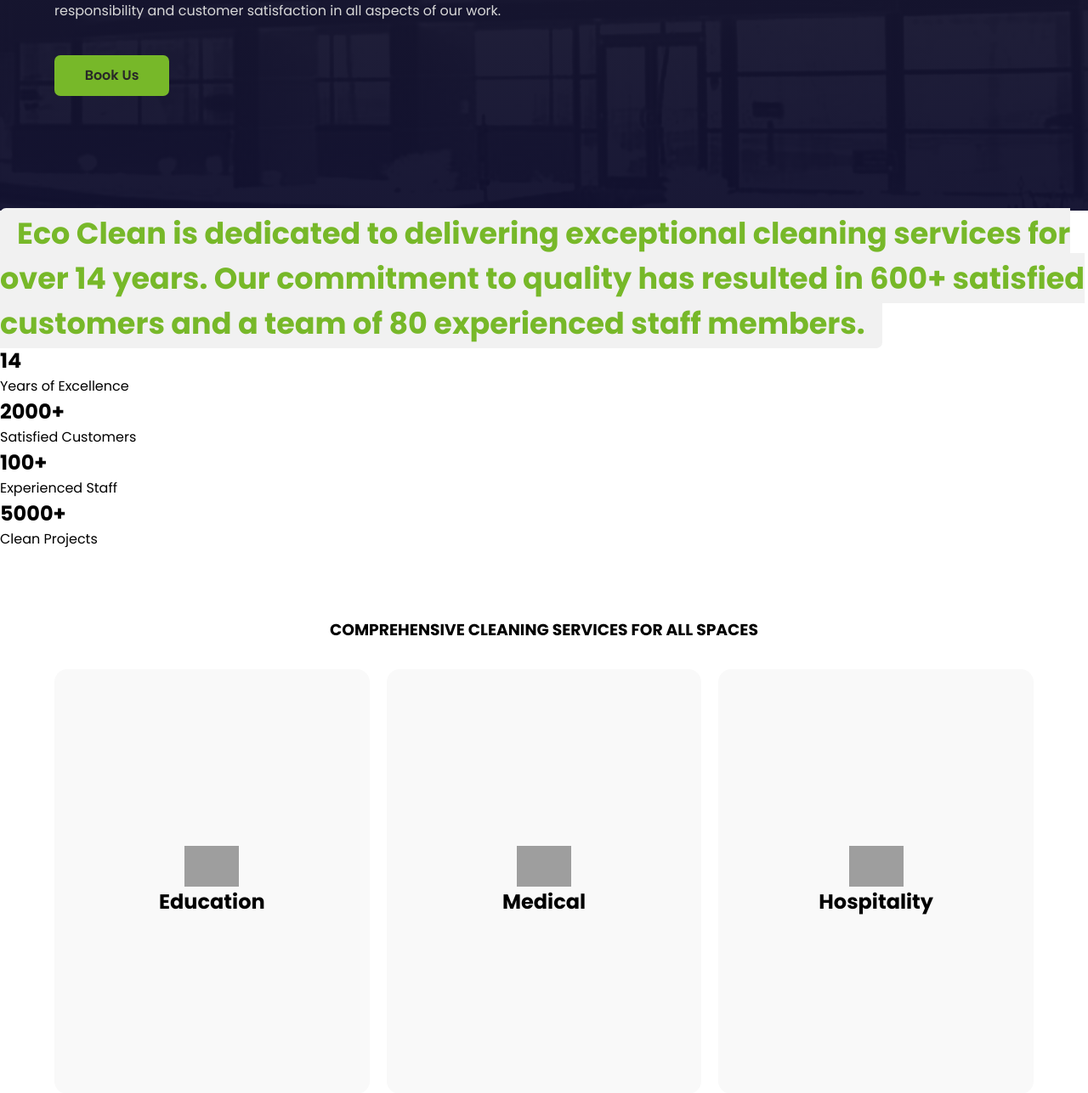
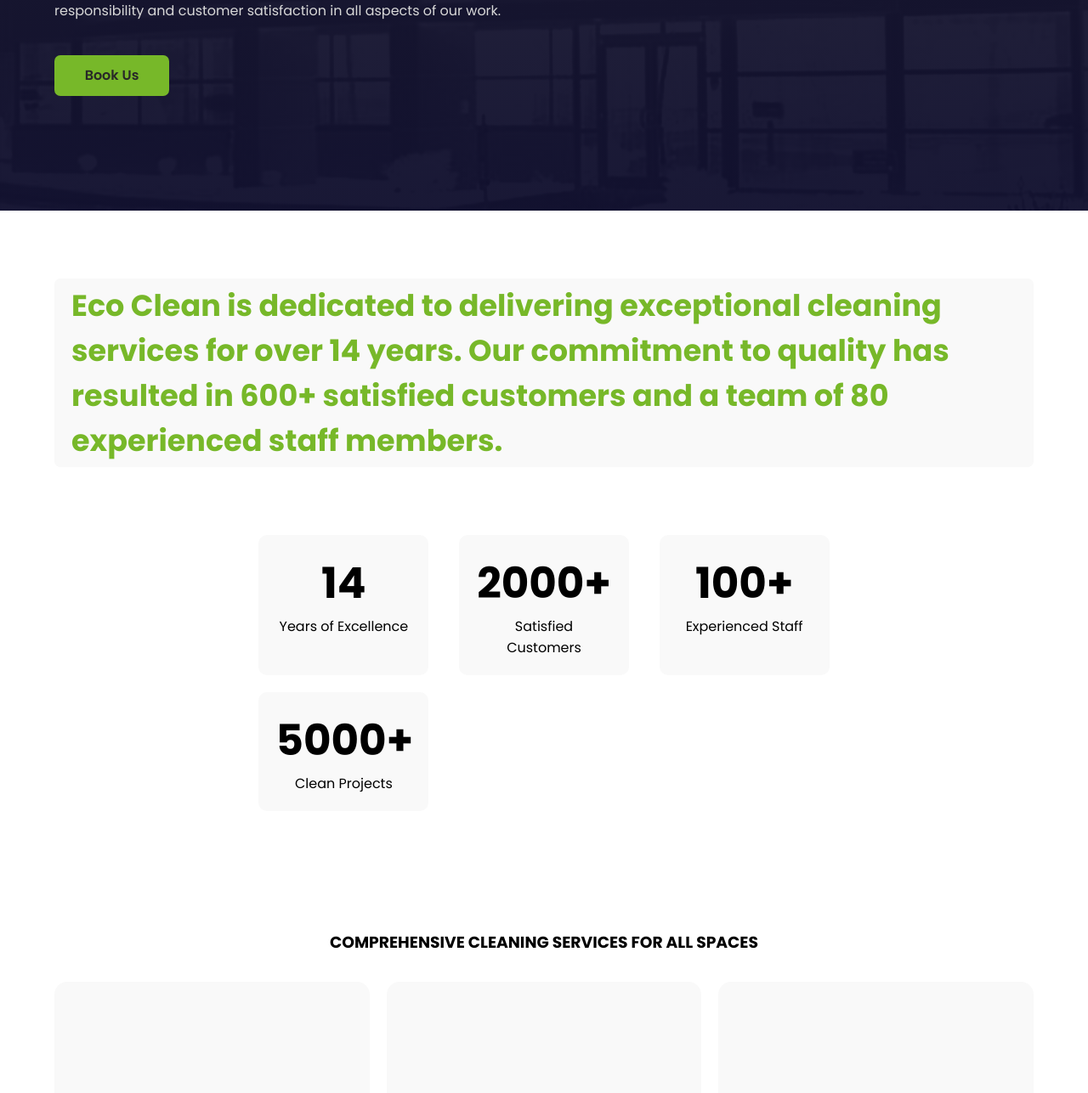
Before and after one commit to KarielM/EcoClean, a Django app: page / in a window 1280 px wide. Shown: the part 749-2036 px from the top of the page at 85% size. Run offline with Django 5.2, Linux system fonts and the light colour scheme; grey boxes are pictures that could not be loaded.

Commit message:
css changes

```diff
--- a/EcoClean/App/static/css/style.css
+++ b/EcoClean/App/static/css/style.css
@@ -23,8 +23,6 @@
     rgb(128, 128, 128),
     0.9
   ); */
-  /* background-image: linear-gradient(rgba(9, 5, 54, 0.3), rgba(5, 4, 46, 0.7)),
-    url(images/background.png); */
   background-image: linear-gradient(rgba(9, 5, 54, 0.3), rgba(5, 4, 46, 0.7)),
     url(../images/upper-bg.png);
   padding: 0 5%;
@@ -168,6 +166,16 @@ button a {
   padding: 5rem 5%;
 }
 
+.top-sec {
+  width: 100%;
+  height: fit-content;
+  display: flex;
+  justify-content: center;
+  flex-direction: column;
+  align-items: center;
+  padding: 5rem 5% 0 5%;
+}
+
 .content-sec h1 {
   font-size: 35px;
   font-weight: 700;
@@ -179,7 +187,7 @@ strong {
   font-weight: 700;
   margin-bottom: 20px;
   color: #77b829;
-  background-color: #f1f1f1;
+  background-color: #f9f9f9;
   border-radius: 7px;
   padding: 5px 20px;
 }
@@ -336,6 +344,41 @@ strong {
   width: 4rem;
 }
 
+.stat-sec {
+  width: 100%;
+  display: flex;
+  margin-top: 50px;
+  padding: 0 20%;
+  flex-wrap: wrap;
+  justify-content: space-between;
+  margin-bottom: 50px;
+}
+
+.stat-card {
+  max-width: 200px;
+  width: 100%;
+  text-align: center;
+  padding: 20px;
+  margin: 10px;
+  background-color: #f9f9f9;
+  border-radius: 10px;
+}
+
+.stat-card h1 {
+  font-size: 50px;
+  font-weight: 700;
+}
+
+.footer-sec {
+  width: 100%;
+  height: fit-content;
+  display: flex;
+  justify-content: center;
+  flex-direction: column;
+  align-items: left;
+  padding: 5rem 5%;
+}
+
 @media (max-width: 1080px) {
   .left-sec h1 {
     font-size: 50px;
--- a/EcoClean/App/templates/base.html
+++ b/EcoClean/App/templates/base.html
@@ -51,7 +51,7 @@
     </div>
     {% block content %}{% endblock content %}
   </body>
-  <footer>
+  <footer class="footer-sec">
     <img class="logo" src="{% static 'images/logo2.png'%}" style="vertical-align:middle;width:110px;height:114px;"/>
     <img class="logo" src="{% static 'images/recycle.jpg'%}" style="vertical-align:middle;width:210px;height:214px;"/>
     <p>
--- a/EcoClean/App/templates/home.html
+++ b/EcoClean/App/templates/home.html
@@ -1,26 +1,31 @@
 {% extends "base.html" %}
 {% load static %}
 {%block content%}
-<div>
+<div class="top-sec">
   <strong>
     Eco Clean is dedicated to delivering exceptional cleaning services for over 14 years. Our commitment to quality has resulted in 600+ satisfied customers and a team of 80 experienced staff members.</strong>
-    <div class="word-card">
-      <h2>14</h2>
+
+  <div class="stat-sec">
+    <div class="stat-card">
+      <h1>14</h1>
       <p>Years of Excellence</p>
     </div>
-    <div class="word-card">
-      <h2>2000+</h2>
-      <p> Satisfied Customers</p>
+    <div class="stat-card">
+      <h1>2000+</h1>
+      <p>Satisfied Customers</p>
     </div>
-    <div class="word-card">
-      <h2>100+</h2>
-      <p> Experienced Staff</p>
+    <div class="stat-card">
+      <h1>100+</h1>
+      <p>Experienced Staff</p>
     </div>
-    <div class="word-card">
-      <h2>5000+</h2>
-      <p> Clean Projects</p>
+    <div class="stat-card">
+      <h1>5000+</h1>
+      <p>Clean Projects</p>
     </div>
   </div>
+</div>
+
+
   <div class="content-sec">
     <h3>
       COMPREHENSIVE CLEANING SERVICES FOR ALL SPACES
@@ -111,33 +116,26 @@
       Our company uses the latest cleaning technology and equipment to deliver superior results, enhancing efficiency while maintaining our commitment to eco-friendly practices.
     </p>
   </div>
+</div>
 
 
 
   <div class="content-sec">
 
     <strong>WHAT OUR CLIENTS SAY</strong>
-    <div>
       <p>
         “Eco Clean  did a fantastic job cleaning our restaurant. Their team was efficient, thorough, and left everything sparkling clean. We’ve noticed a big difference in both the appearance and the freshness of our space. Highly recommend their services!”
       </p>
       <h3>Service Industries</h3>
-    </div>
-    <div>
       <p>
         “We are extremely satisfied with the professional and efficient cleaning services provided by Eco Clean. Our office feels rejuvenated after every visit.”
-      <p>
-      <h3>Commercial Property Owners<h3>
-    </div>
-    <div>
+      </p>
+      <h3>Commercial Property Owners</h3>
       <p>
         “Eco Clean has exceeded our expectations with their top-notch cleaning solutions. Their commitment to excellence is evident in every task they undertake.”
-      <p>
-      <h3>Healthcare Facilites</h3>
-    </div>
+      </p>
+      </div>
 
-
-  </div>
 
 
 
```
